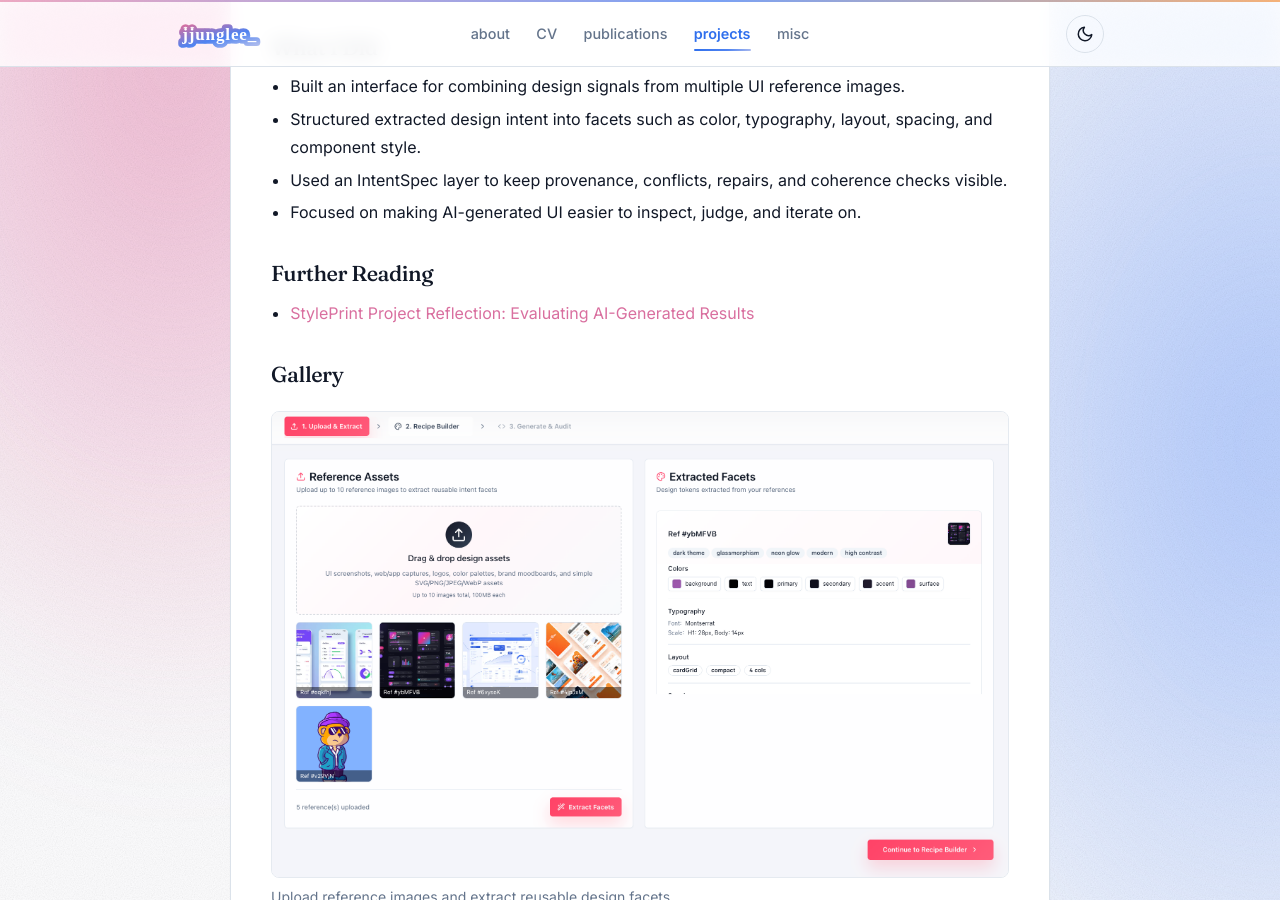
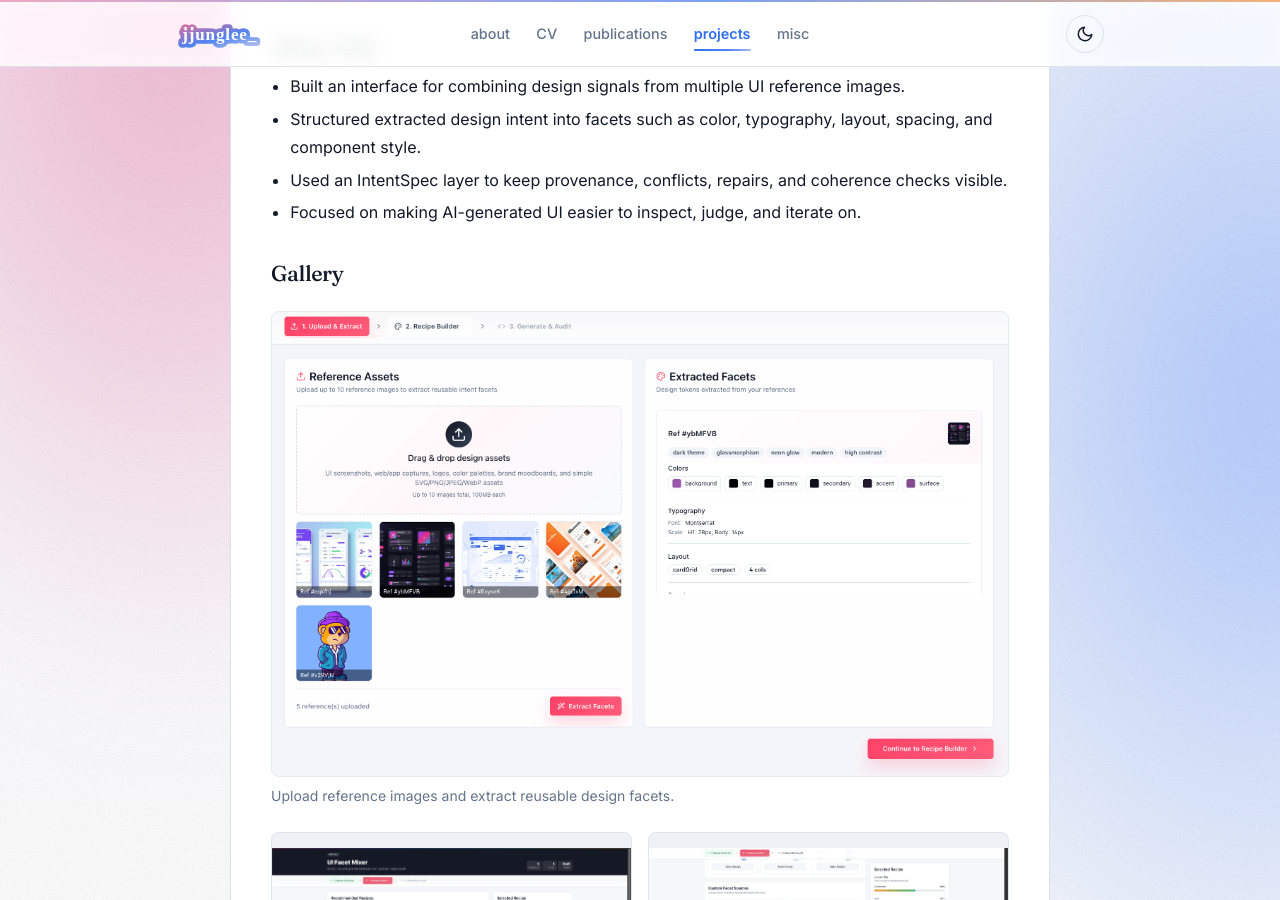
Before and after one commit to leejungp2/leejungp2.github.io, a Jekyll site: the page built from _projects/styleprint.md, in a window 1280 px wide and 900 px high, scrolled down 526 px. Built offline with Jekyll 4.4.1, drawn with Linux system fonts in a browser that asks for light colours.

Commit message:
Remove blog link from StylePrint while blog is hidden

```diff
--- a/_projects/styleprint.md
+++ b/_projects/styleprint.md
@@ -29,10 +29,6 @@ and generate new React/Tailwind UI code from the selected references.
 - Structured extracted design intent into facets such as color, typography, layout, spacing, and component style.
 - Used an IntentSpec layer to keep provenance, conflicts, repairs, and coherence checks visible.
 - Focused on making AI-generated UI easier to inspect, judge, and iterate on.
-
-## Further Reading
-
-- [StylePrint Project Reflection: Evaluating AI-Generated Results]({{ '/blog/2026/06/15/tistory-19/' | relative_url }})
 
 ## Gallery
 
```
